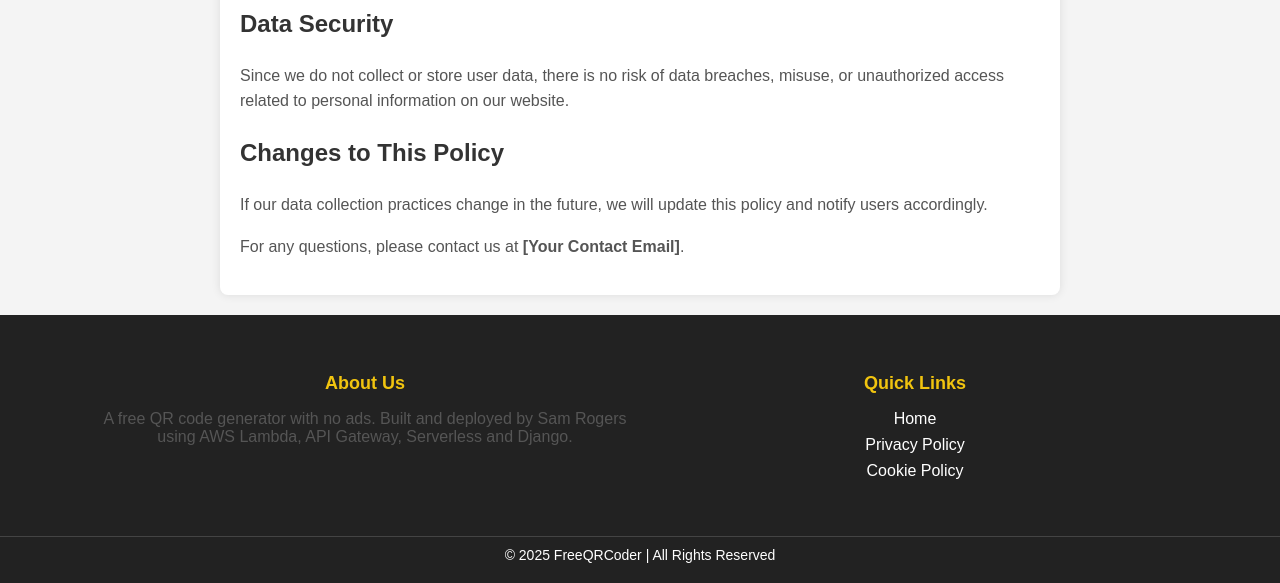
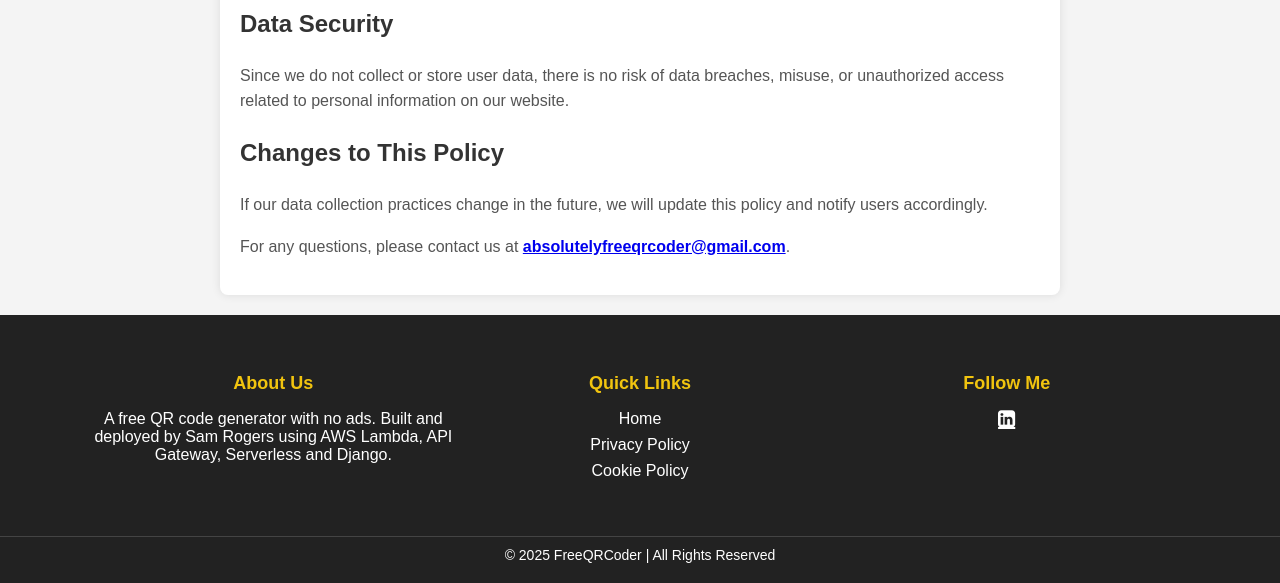
Before and after one commit to samprogers/qr-coder, a Django app: page /privacy in a window 1280 px wide. Shown: the part 713-1296 px from the top of the page. Run offline with Django 5.2, Linux system fonts and the light colour scheme.

Commit message:
update policy contacts

```diff
--- a/ui/static/ui/footer.css
+++ b/ui/static/ui/footer.css
@@ -25,6 +25,10 @@ body {
     flex: 1;
     min-width: 250px;
     margin: 10px 0;
+}
+
+.footer p {
+    color: white !important;
 }
 
 .footer h3 {
--- a/ui/static/ui/privacy.css
+++ b/ui/static/ui/privacy.css
@@ -1,9 +1,9 @@
 .container {
     line-height: 1.6;
 }
-h1, h2 {
+.container h1, .container h2 {
     color: #333;
 }
-p {
+.container p {
     color: #555;
 }
--- a/ui/templates/ui/base.html
+++ b/ui/templates/ui/base.html
@@ -8,6 +8,7 @@
     <meta http-equiv="X-UA-Compatible" content="ie=edge">
     <link rel="stylesheet" href="{% static 'ui/base.css' %}">
     <link rel="stylesheet" href="{% static 'ui/footer.css' %}">
+    <link rel="stylesheet" href="https://cdnjs.cloudflare.com/ajax/libs/font-awesome/4.7.0/css/font-awesome.min.css">
 
     {% block styles %}
     {% endblock %}
@@ -39,14 +40,12 @@
                 </ul>
             </div>
 
-            <!-- <div class="footer-column">
-                <h3>Follow Us</h3>
+            <div class="footer-column">
+                <h3>Follow Me</h3>
                 <div class="social-icons">
-                    <a href="#" aria-label="Facebook">&#x1F426;</a>
-                    <a href="#" aria-label="Twitter">&#x1F426;</a>
-                    <a href="#" aria-label="Instagram">&#x1F426;</a>
+                    <a href="https://www.linkedin.com/in/sampaulrogers/" aria-label="LinkedIn" class="fa fa-linkedin-square"></a>
                 </div>
-            </div> -->
+            </div>
         </div>
 
         <div class="footer-bottom">
--- a/ui/templates/ui/cookies.html
+++ b/ui/templates/ui/cookies.html
@@ -34,7 +34,7 @@
         <h2>Changes to This Policy</h2>
         <p>If our approach to cookies changes in the future, we will update this policy accordingly.</p>
 
-        <p>For any questions, please contact us at <strong>[Your Contact Email]</strong>.</p>
+        <p>For any questions, please contact us at <strong><a href="mailto:absolutelyfreeqrcoder@gmail.com">absolutelyfreeqrcoder@gmail.com</a></strong>.</p>
 
 
     </div>
--- a/ui/templates/ui/privacy.html
+++ b/ui/templates/ui/privacy.html
@@ -36,6 +36,6 @@
         <h2>Changes to This Policy</h2>
         <p>If our data collection practices change in the future, we will update this policy and notify users accordingly.</p>
 
-        <p>For any questions, please contact us at <strong>[Your Contact Email]</strong>.</p>
+        <p>For any questions, please contact us at <strong><a href="mailto:absolutelyfreeqrcoder@gmail.com">absolutelyfreeqrcoder@gmail.com</a></strong>.</p>
     </div>
 {% endblock %}
```
